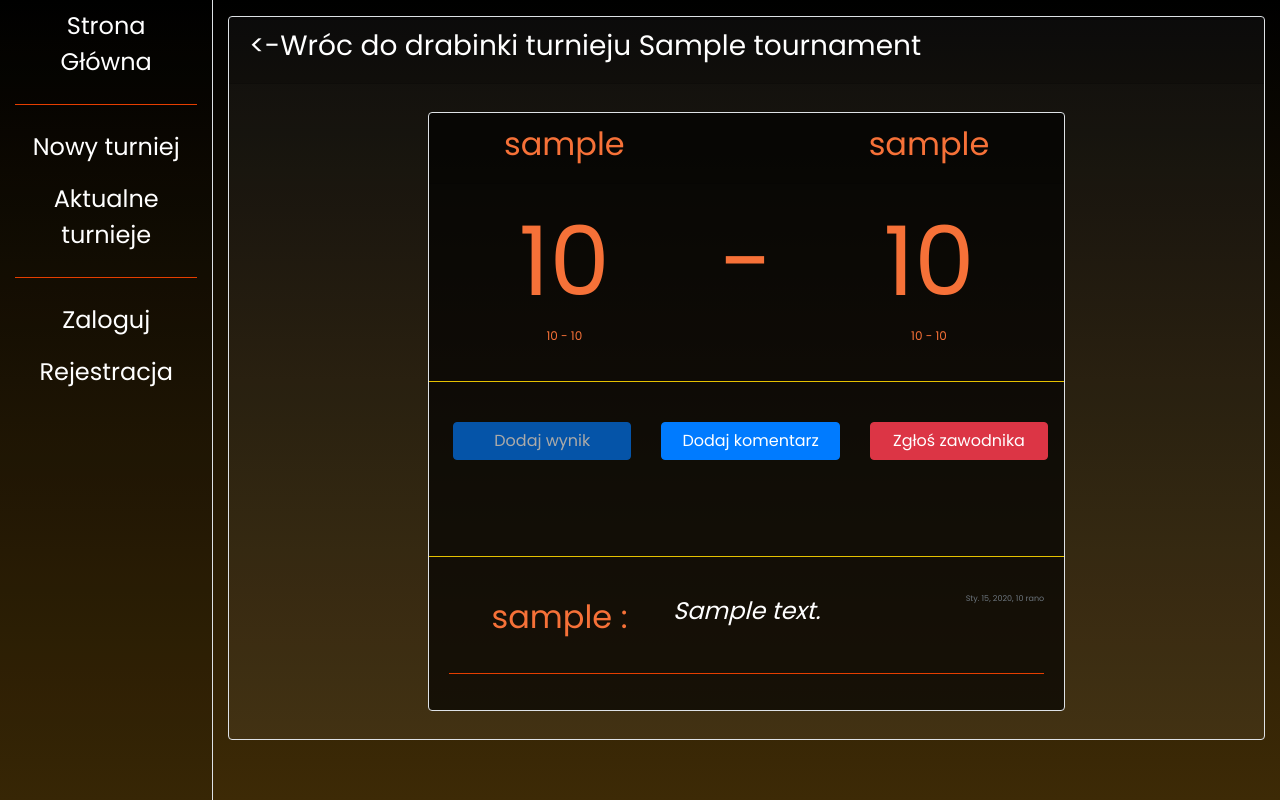
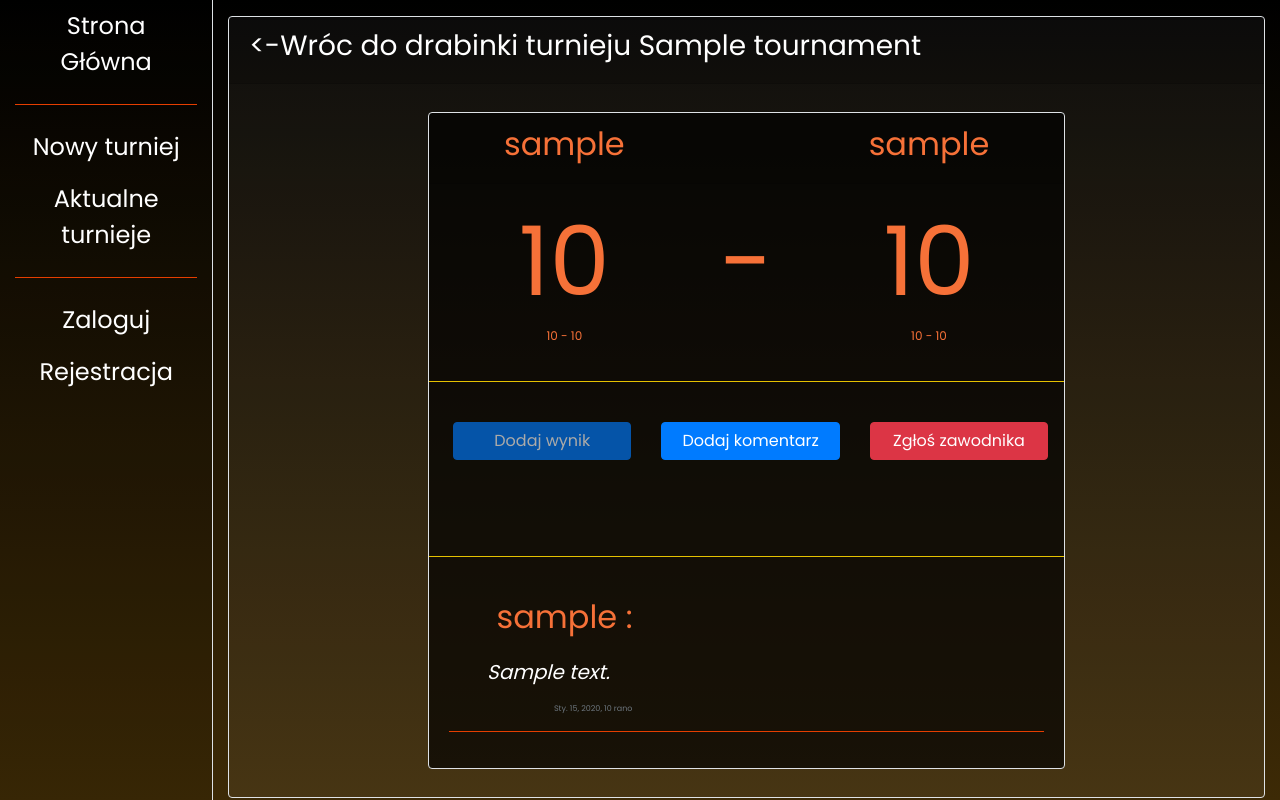
Before and after one commit to psgoral/Django-Tournament-Creator, a Django app: a page that uses main/templates/main/match.html in a window 1280 px wide. Run offline with Django 3.2, Linux system fonts and the light colour scheme; tables that the repository leaves empty hold one stand-in row (values such as "Sample post"); some libraries are stand-ins or nearby versions.

Commit message:
deploy-script

```diff
--- a/main/templates/main/match.html
+++ b/main/templates/main/match.html
@@ -129,12 +129,12 @@
 
                                 </div>
                                 <hr style="background-color: gold;">
-                                <div class="card-body ">
+                                <div class="card-body">
 
                                     {%for comment in comments%}
-                                    <div class="row row-cols-3 ">
+                                    <div class="row-6 row-cols-3">
                                         <p class="col text-right" style="font-size: 32px;">{{comment.author}} : </p>
-                                        <p style="font-size: 24px;" class="col text-white"><em>{{comment.message}}</em></p>
+                                        <p style="font-size: 20px;" class="col text-white"><em>{{comment.message}}</em></p>
                                         <p class="col small text-secondary text-right" style="font-size:8px">{{comment.date}}</p>
                                     </div>
                                     <hr style="background-color: orangered;">
```
